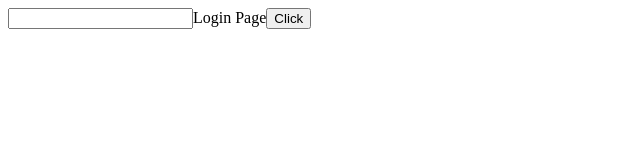
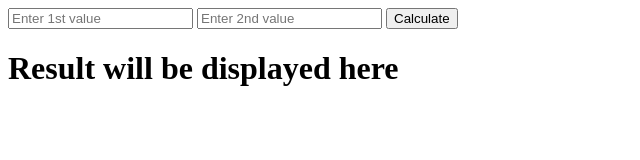
Before and after one commit to Keerthibalan9/javascript-repo, a plain HTML site: page task-1.html in a window 1280 px wide. Shown: the whole page, without its empty margins (0-640 px from the left). Drawn offline with Linux system fonts and the light colour scheme.

Commit message:
get ip and perform all arith functions

```diff
--- a/task-1.html
+++ b/task-1.html
@@ -1,23 +1,42 @@
 <!DOCTYPE html>
 <html lang="en">
+
 <head>
     <meta charset="UTF-8">
     <meta name="viewport" content="width=device-width, initial-scale=1.0">
     <title>Document</title>
 </head>
+
 <body>
+    <input type="text" placeholder="Enter 1st value" id="first1">
+    <input type="text" placeholder="Enter 2nd value" id="first2">
+    <button id="btn">Calculate</button>
+    <h1 id="add">Result will be displayed here</h1>
+    <h1 id="Subtraction"></h1>
+    <h1 id="Multiplication"></h1>
+    <h1 id="Division"></h1>
+    <h1 id="Modulus"></h1>
     <script>
-        let a=document.createElement("div");
-let b=document.createTextNode("Login Page");
-let c=document.createElement("input");
-c.setAttribute('type','text');
-let d=document.createElement("button");
-let e=document.createTextNode("Click");
-d.appendChild(e);
-a.appendChild(c);
-a.appendChild(b);
-a.appendChild(d);
-document.body.appendChild(a);
+
+        let text1 = document.getElementById("first1")
+        let text2 = document.getElementById("first2")
+        let show = document.getElementById("btn")
+        let add = document.getElementById("add")
+        let Subtraction = document.getElementById("Subtraction")
+        let Multiplication = document.getElementById("Multiplication")
+        let Division = document.getElementById("Division")
+        let Modulus = document.getElementById("Modulus")
+        show.addEventListener("click", function () {
+          let a=parseFloat(text1.value);
+          let b=parseFloat(text2.value);
+            add.innerHTML = `Addition: ${a + b}`;
+            Subtraction.innerHTML = `Subtraction: ${a - b}`;
+            Multiplication.innerHTML = `Multiplication: ${a * b}`;
+            Division.innerHTML = `Division: ${a / b}`;
+            Modulus.innerHTML = `Modulus: ${a % b}`;
+        });
+
     </script>
 </body>
+
 </html>
```
